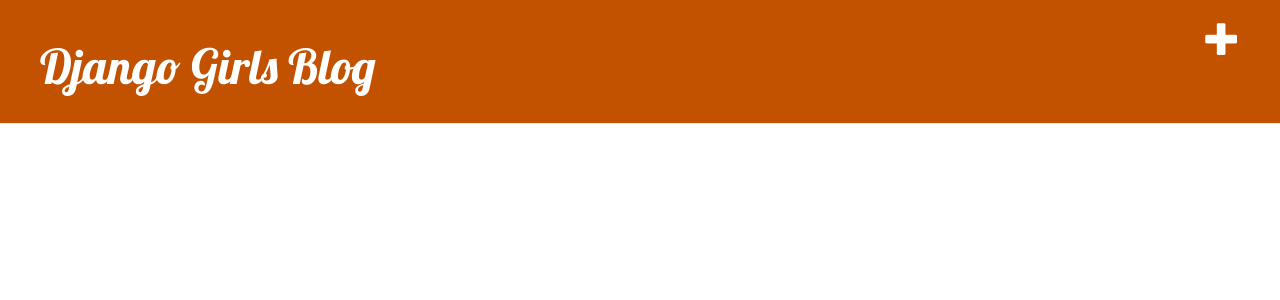
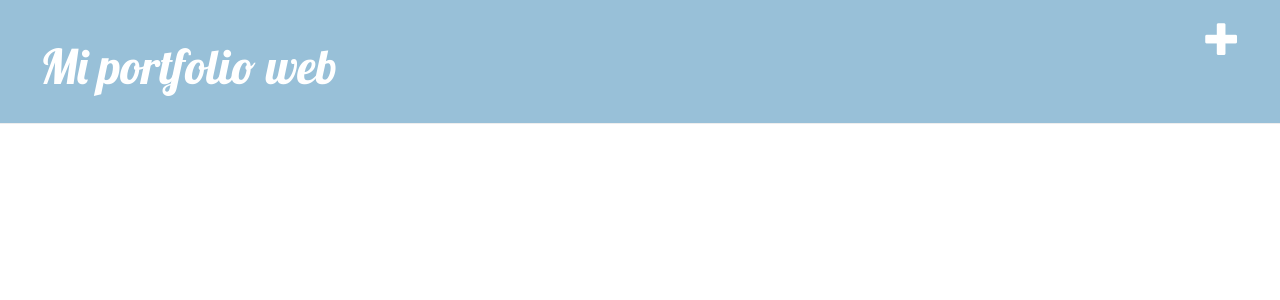
Before and after one commit to sofi131/proyecto_django, a Django app: page /post in a window 1280 px wide. Shown: the top 300 px of the page. Run offline with Django 3.2, Linux system fonts and the light colour scheme; data that the repository does not hold is empty; some libraries are stand-ins or nearby versions.

Commit message:
últimos cambios

```diff
--- a/blog/static/css/blog.css
+++ b/blog/static/css/blog.css
@@ -1,5 +1,5 @@
 .page-header {
-    background-color: #C25100;
+    background-color: #98c0d8;
     margin-top: 0;
     padding: 20px 20px 20px 40px;
 }
--- a/blog/static/css/contact.css
+++ b/blog/static/css/contact.css
@@ -3,7 +3,10 @@
     /* Fuente Google Roboto */
 }
 body {
-    background-color: #d1f3e7;
+    background-color: #98c0d8;
+}
+.terminos {
+    margin-left: 60px;
 }
 
 #title-Tag-Line {
--- a/blog/templates/blog/base.html
+++ b/blog/templates/blog/base.html
@@ -10,7 +10,7 @@
     <body>
         <div class="page-header">
             <a href="{% url 'post_new' %}" class="top-menu"><span class="glyphicon glyphicon-plus"></span></a>
-            <h1><a href="/">Django Girls Blog</a></h1>
+            <h1><a href="/">Mi portfolio web</a></h1>
         </div>
         <div class="content container">
             <div class="row">
--- a/blog/templates/blog/contact.html
+++ b/blog/templates/blog/contact.html
@@ -37,9 +37,11 @@
             <input type="text" class="name formEntry" placeholder="Nombre" />
             <input type="text" class="email formEntry" placeholder="Email" />
             <textarea class="message formEntry" placeholder="Mensaje"></textarea>
+                <div class="terminos">
             <input type="checkbox" class="termsConditions" value="Term">
             <label style="color: grey" for="terms"> Acepto los <span style="color: #1c5d99">Términos de uso</span> &
                 <span style="color: #1c5d99">las políticas de privacidad</span>.</label><br>
+                </div>
             <button class="submit formEntry" onclick="thanks()">Enviar</button>
         </form>
     </div>
```
